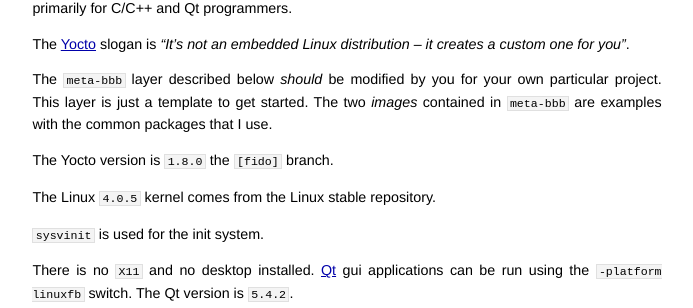
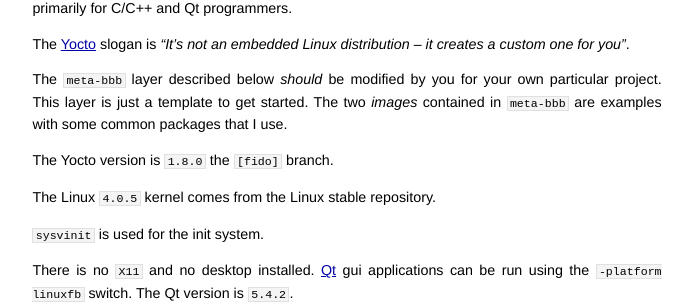
Before and after one commit to jumpnow/jumpnowtek-site, a Jekyll site: the page built from _posts/2015-06-08-BeagleBone-Systems-with-Yocto.md, in a window 1280 px wide and 900 px high. Shown: the part 188-496 px from the top of the window, without its empty margins (293-986 px from the left). Built offline with Jekyll 4.4.1, drawn with Linux system fonts in a browser that asks for light colours; some of the changed text lies outside the part shown.

Commit message:
More work on bbb doc

```diff
--- a/_posts/2015-06-08-BeagleBone-Systems-with-Yocto.md
+++ b/_posts/2015-06-08-BeagleBone-Systems-with-Yocto.md
@@ -11,7 +11,7 @@
 
 The [Yocto][yocto] slogan is *"It's not an embedded Linux distribution – it creates a custom one for you"*.
 
-The `meta-bbb` layer described below *should* be modified by you for your own particular project. This layer is just a template to get started. The two *images* contained in `meta-bbb` are examples with the common packages that I use.
+The `meta-bbb` layer described below *should* be modified by you for your own particular project. This layer is just a template to get started. The two *images* contained in `meta-bbb` are examples with some common packages that I use.
 
 The Yocto version is `1.8.0` the `[fido]` branch.
 
```
Also changed, not shown: other parts of _posts/2015-06-08-BeagleBone-Systems-with-Yocto.md (+1 -0 lines).
